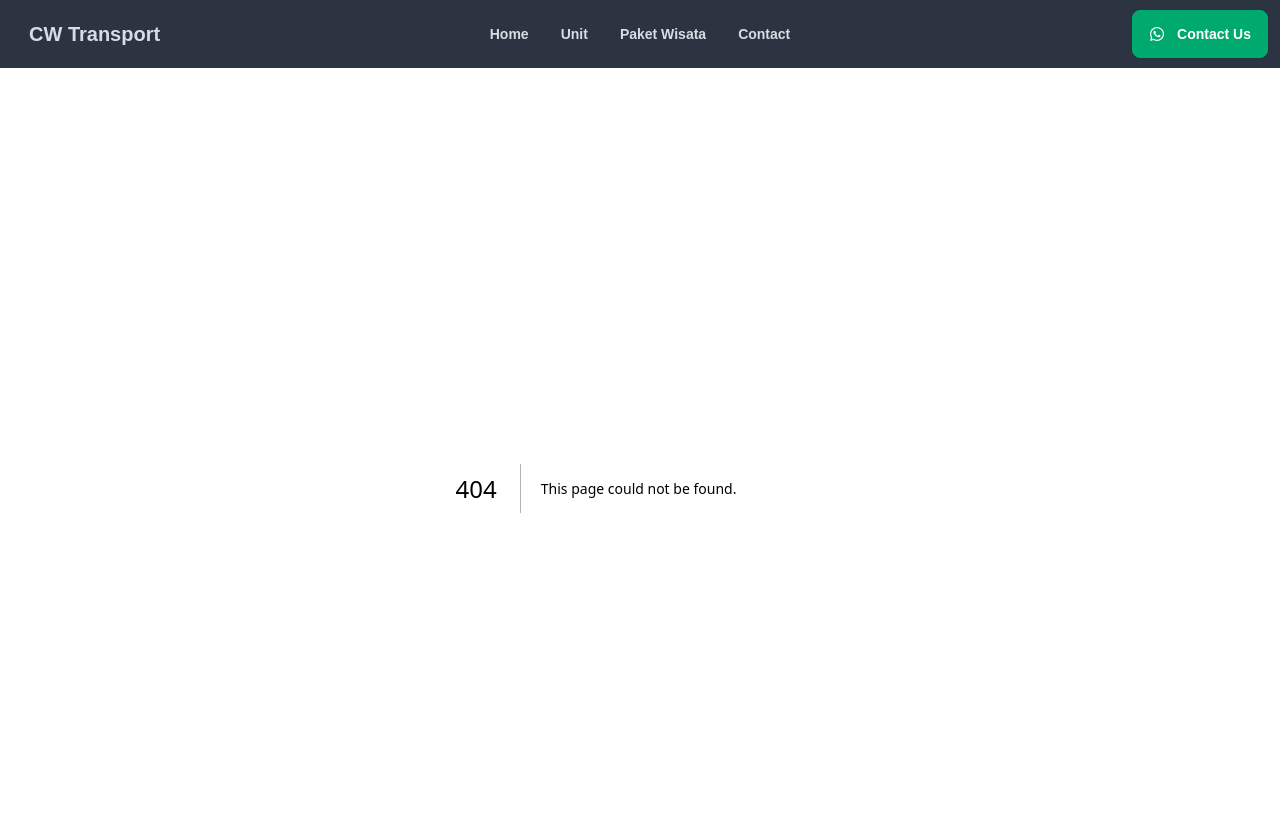
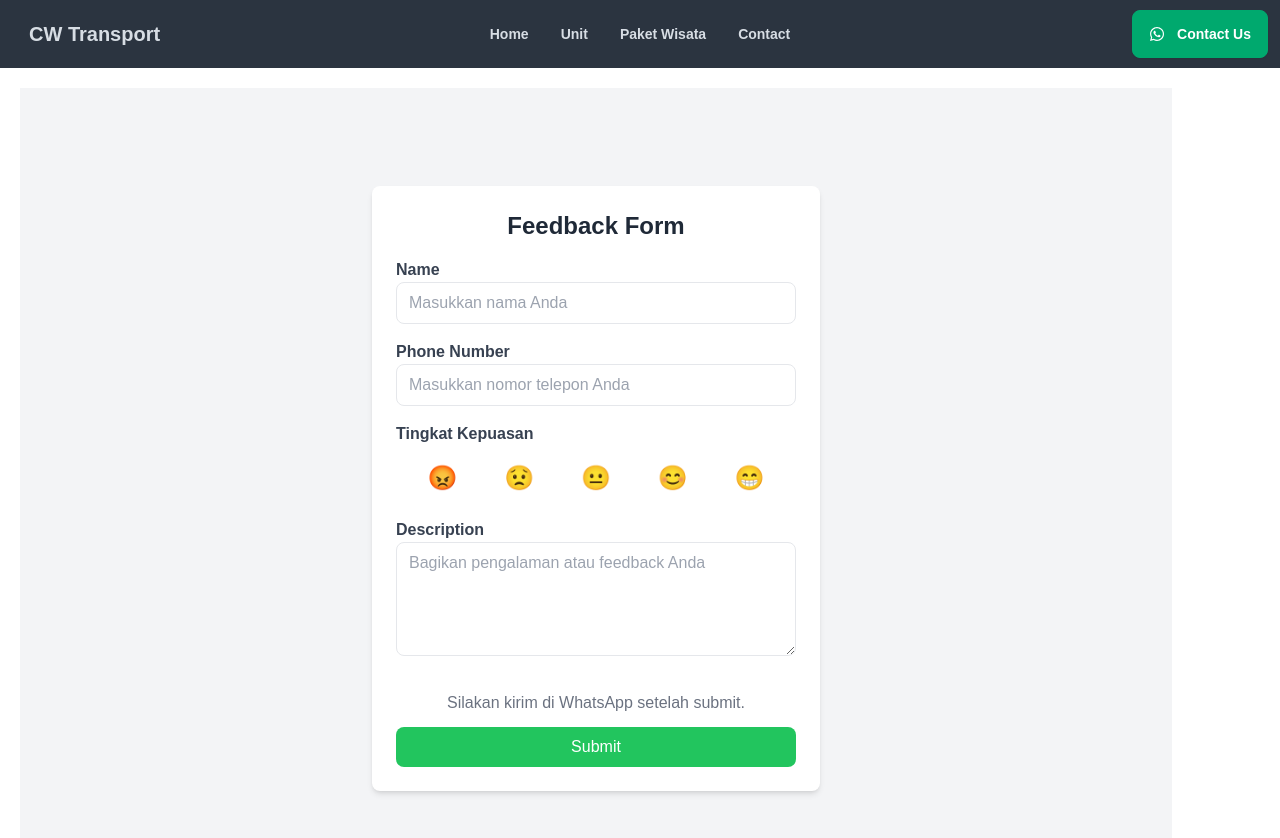
Before and after one commit to szuryanailham/cw_transport, a Next.js app: page /feedback-form in a window 1280 px wide. Before the commit this address had no page. Shown: the top 838 px of the page. Built offline with nearby package versions, Linux system fonts and the light colour scheme.

Commit message:
menambah link feedback

```diff
--- /dev/null
+++ b/src/app/feedback-form/page.tsx
@@ -0,0 +1,119 @@
+"use client";
+import React, { useState } from "react";
+
+function Page() {
+  const [name, setName] = useState("");
+  const [phone, setPhone] = useState("");
+  const [description, setDescription] = useState("");
+  const [emotion, setEmotion] = useState<number | null>(null);
+
+  const emotions = [
+    { id: 1, label: "Sangat Tidak Puas", emoji: "😡" },
+    { id: 2, label: "Tidak Puas", emoji: "😟" },
+    { id: 3, label: "Biasa Saja", emoji: "😐" },
+    { id: 4, label: "Puas", emoji: "😊" },
+    { id: 5, label: "Sangat Puas", emoji: "😁" },
+  ];
+
+  const handleSubmit = (e: React.FormEvent) => {
+    e.preventDefault();
+
+    // Menyiapkan pesan yang akan dikirim ke WhatsApp
+    const message = `
+  📝 *Feedback Form* 📝
+
+  👤 *Nama:* ${name}
+  📞 *Nomor Telepon:* ${phone}
+  😌 *Kepuasan:* ${emotions.find((e) => e.id === emotion)?.label || "Belum dipilih"}
+  💬 *Kritik & Saran:*
+  ${description}
+
+  Terima kasih atas feedback Anda! 🙏
+`;
+
+    // Mengencode pesan untuk digunakan dalam URL WhatsApp
+    const encodedMessage = encodeURIComponent(message);
+
+    // Membuka WhatsApp dengan pesan yang sudah disiapkan
+    const whatsappURL = `https://wa.me/628562711149?text=${encodedMessage}`;
+    window.open(whatsappURL, "_blank");
+
+    // Reset form setelah pengiriman
+    setName("");
+    setPhone("");
+    setDescription("");
+    setEmotion(null);
+  };
+
+  return (
+    <div className="flex justify-center items-center min-h-screen bg-gray-100 dark:bg-gray-900 px-4">
+      <form onSubmit={handleSubmit} className="bg-white dark:bg-gray-800 dark:text-gray-200 p-6 rounded-lg shadow-md w-full max-w-lg sm:max-w-md">
+        <h2 className="text-2xl font-bold mb-4 dark:text-white text-center">Feedback Form</h2>
+
+        {/* Name Input */}
+        <div className="mb-4">
+          <label className="block font-bold text-gray-700 dark:text-gray-300">Name</label>
+          <input
+            type="text"
+            value={name}
+            onChange={(e) => setName(e.target.value)}
+            className="w-full px-3 py-2 border rounded-lg focus:outline-none focus:ring-2 focus:ring-blue-500 dark:bg-gray-700 dark:border-gray-600 dark:focus:ring-blue-400 dark:text-white"
+            placeholder="Masukkan nama Anda"
+            required
+          />
+        </div>
+
+        {/* Phone Number Input */}
+        <div className="mb-4">
+          <label className="block font-bold text-gray-700 dark:text-gray-300">Phone Number</label>
+          <input
+            type="tel"
+            value={phone}
+            onChange={(e) => setPhone(e.target.value)}
+            className="w-full px-3 py-2 border rounded-lg focus:outline-none focus:ring-2 focus:ring-blue-500 dark:bg-gray-700 dark:border-gray-600 dark:focus:ring-blue-400 dark:text-white"
+            placeholder="Masukkan nomor telepon Anda"
+            required
+          />
+        </div>
+
+        {/* Emotion Rating */}
+        <div className="mb-4">
+          <label className="block font-bold text-gray-700 dark:text-gray-300 mb-2">Tingkat Kepuasan</label>
+          <div className="flex flex-wrap justify-around items-center p-2">
+            {emotions.map((item) => (
+              <button key={item.id} type="button" onClick={() => setEmotion(item.id)} className={`flex flex-col items-center focus:outline-none ${emotion === item.id ? "text-blue-500 scale-110" : "text-gray-400 hover:text-blue-300"}`}>
+                <span className="text-2xl">{item.emoji}</span>
+              </button>
+            ))}
+          </div>
+          {emotion && (
+            <p className="text-center mt-2 text-sm text-gray-500">
+              Anda memilih: <span className="font-semibold">{emotions.find((e) => e.id === emotion)?.label}</span>
+            </p>
+          )}
+        </div>
+
+        {/* Description Input */}
+        <div className="mb-4">
+          <label className="block font-bold text-gray-700 dark:text-gray-300">Description</label>
+          <textarea
+            value={description}
+            onChange={(e) => setDescription(e.target.value)}
+            className="w-full px-3 py-2 border rounded-lg focus:outline-none focus:ring-2 focus:ring-blue-500 dark:bg-gray-700 dark:border-gray-600 dark:focus:ring-blue-400 dark:text-white"
+            placeholder="Bagikan pengalaman atau feedback Anda"
+            rows={4}
+            required
+          />
+        </div>
+        <p className="text-center mt-4 text-gray-500 dark:text-gray-300 p-3">Silakan kirim di WhatsApp setelah submit.</p>
+
+        {/* Submit Button */}
+        <button type="submit" className="w-full bg-green-500 text-white py-2 px-4 rounded-lg hover:bg-green-600 focus:outline-none focus:ring-2 focus:ring-green-500 dark:bg-green-600 dark:hover:bg-green-700 dark:focus:ring-green-400">
+          Submit
+        </button>
+      </form>
+    </div>
+  );
+}
+
+export default Page;
```
